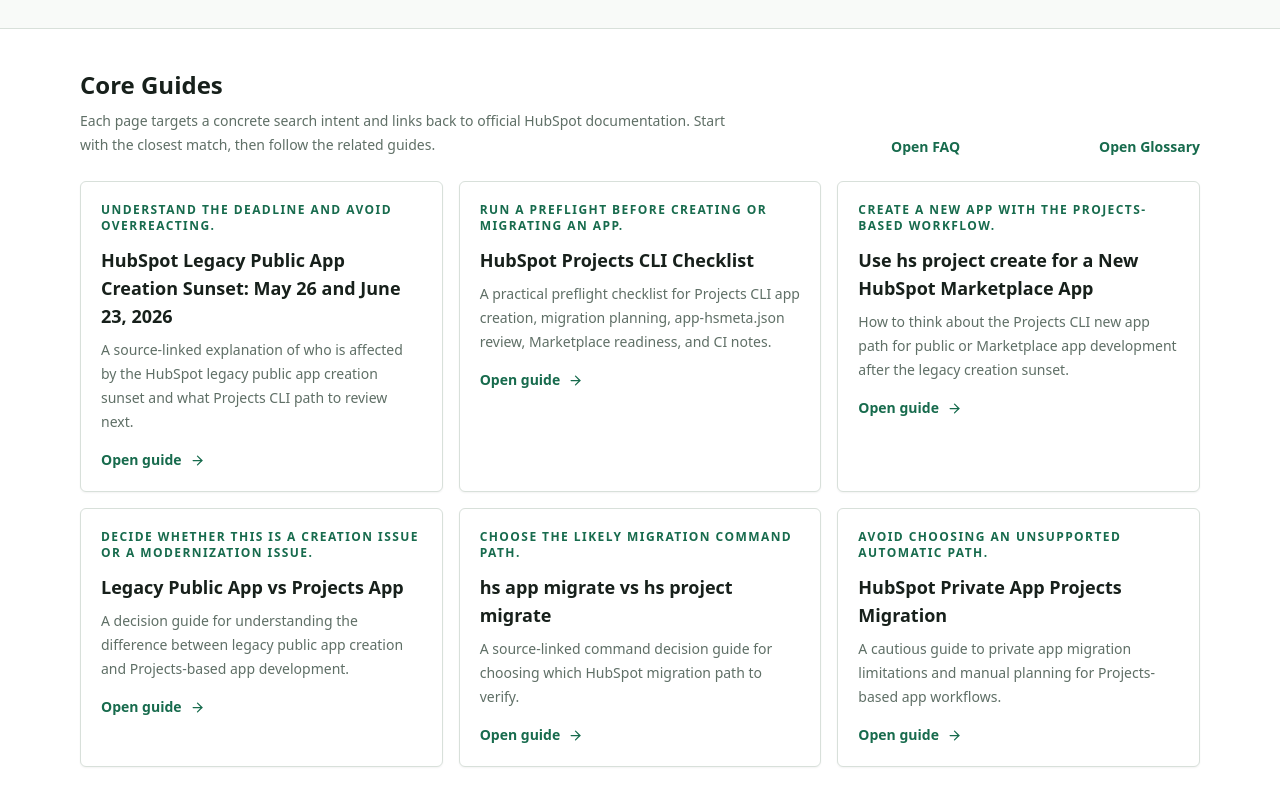
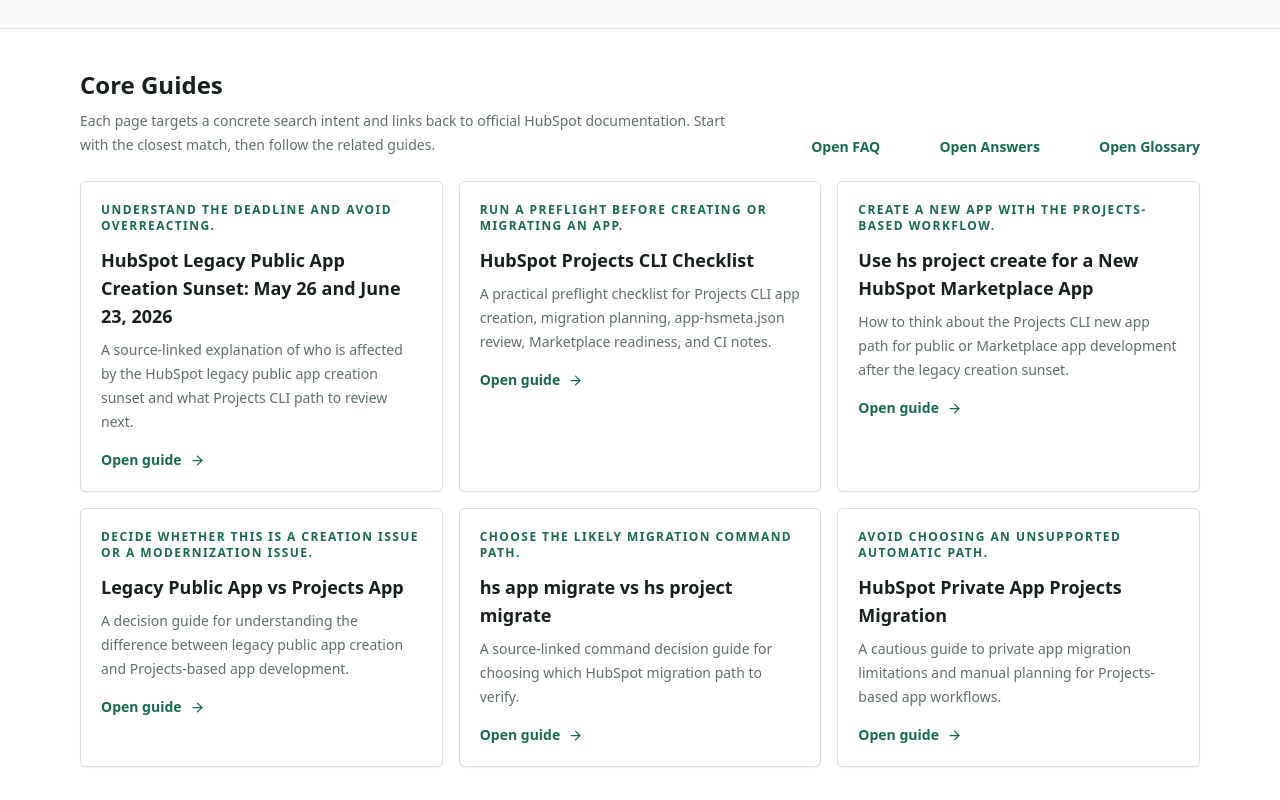
Before and after one commit to cjwzzz123-a11y/hubspot-projects-cli-skill-pack, a Next.js app: page / in a window 1280 px wide. Shown: the part 1760-2560 px from the top of the page. Built offline with nearby package versions, Linux system fonts and the light colour scheme; no server answers.

Commit message:
Add GEO answer hub

```diff
--- /dev/null
+++ b/app/answers.json/route.ts
@@ -0,0 +1,36 @@
+import { guidePages } from "@/data/guides";
+import { siteConfig } from "@/data/site";
+
+export const dynamic = "force-static";
+
+export function GET() {
+  const body = {
+    name: `${siteConfig.name} Answer Index`,
+    url: `${siteConfig.url}/answers`,
+    generatedFrom: `${siteConfig.url}/sitemap.xml`,
+    disclaimer: siteConfig.disclaimer,
+    keyBoundary:
+      "The May 26 and June 23, 2026 dates discussed here affect new legacy public app creation through the legacy Developer Platform UI. They should not be described as existing legacy public app shutdown dates under that specific sunset.",
+    pages: guidePages.map((page) => ({
+      title: page.title,
+      url: `${siteConfig.url}/${page.slug}`,
+      intent: page.intent,
+      lastSourceCheck: page.lastChecked,
+      summary: page.summary,
+      answerSnapshot: page.answerSnapshot || null,
+      claims: page.claims || [],
+      officialSources: page.sources,
+      faq: page.faqs || [],
+      naturalLanguageQuestions: [
+        page.title,
+        ...(page.faqs || []).map((faq) => faq.question),
+      ],
+    })),
+  };
+
+  return Response.json(body, {
+    headers: {
+      "cache-control": "public, max-age=0, must-revalidate",
+    },
+  });
+}
--- /dev/null
+++ b/app/answers/page.tsx
@@ -0,0 +1,165 @@
+import type { Metadata } from "next";
+import Link from "next/link";
+import { ArrowRight, MessageCircleQuestion } from "lucide-react";
+import { Disclaimer } from "@/components/disclaimer";
+import { guidePages } from "@/data/guides";
+import { siteConfig } from "@/data/site";
+
+export const metadata: Metadata = {
+  title: "HubSpot Projects CLI Answer Hub",
+  description:
+    "Direct answers, source boundaries, and official source links for HubSpot Projects CLI app creation and migration planning questions.",
+  alternates: {
+    canonical: "/answers",
+  },
+};
+
+const answerPages = guidePages.filter((page) => page.answerSnapshot);
+const faqItems = answerPages.map((page) => ({
+  question: page.title,
+  answer: page.answerSnapshot?.shortAnswer || page.summary,
+  url: `${siteConfig.url}/${page.slug}`,
+}));
+const naturalLanguageQuestions = answerPages.flatMap((page) =>
+  (page.faqs || []).map((faq) => ({
+    question: faq.question,
+    answer: faq.answer,
+    sourceTitle: page.title,
+    sourceSlug: page.slug,
+  })),
+);
+
+export default function AnswersPage() {
+  const breadcrumbJsonLd = {
+    "@context": "https://schema.org",
+    "@type": "BreadcrumbList",
+    itemListElement: [
+      {
+        "@type": "ListItem",
+        position: 1,
+        name: siteConfig.name,
+        item: siteConfig.url,
+      },
+      {
+        "@type": "ListItem",
+        position: 2,
+        name: "Answer Hub",
+        item: `${siteConfig.url}/answers`,
+      },
+    ],
+  };
+  const faqJsonLd = {
+    "@context": "https://schema.org",
+    "@type": "FAQPage",
+    mainEntity: faqItems.map((item) => ({
+      "@type": "Question",
+      name: item.question,
+      acceptedAnswer: {
+        "@type": "Answer",
+        text: item.answer,
+        url: item.url,
+      },
+    })),
+  };
+  const itemListJsonLd = {
+    "@context": "https://schema.org",
+    "@type": "ItemList",
+    name: "HubSpot Projects CLI direct answers",
+    itemListElement: answerPages.map((page, index) => ({
+      "@type": "ListItem",
+      position: index + 1,
+      name: page.title,
+      url: `${siteConfig.url}/${page.slug}`,
+    })),
+  };
+
+  return (
+    <main className="mx-auto max-w-6xl px-4 py-10">
+      <script type="application/ld+json" dangerouslySetInnerHTML={{ __html: JSON.stringify(breadcrumbJsonLd) }} />
+      <script type="application/ld+json" dangerouslySetInnerHTML={{ __html: JSON.stringify(faqJsonLd) }} />
+      <script type="application/ld+json" dangerouslySetInnerHTML={{ __html: JSON.stringify(itemListJsonLd) }} />
+
+      <section className="rounded-md border border-line bg-white p-7 shadow-sm">
+        <div className="flex flex-col gap-5 md:flex-row md:items-start">
+          <span className="flex h-12 w-12 shrink-0 items-center justify-center rounded-md bg-[#eaf6f1] text-primary">
+            <MessageCircleQuestion size={24} aria-hidden="true" />
+          </span>
+          <div className="min-w-0">
+            <p className="text-sm font-semibold uppercase tracking-[0.12em] text-primary">Answer index</p>
+            <h1 className="mt-2 text-3xl font-semibold leading-tight text-ink md:text-5xl">HubSpot Projects CLI Answer Hub</h1>
+            <p className="mt-4 max-w-3xl text-lg leading-8 text-muted">
+              Direct, source-linked answers for HubSpot Projects CLI app creation, migration planning, Marketplace readiness, and CRM card modernization questions.
+            </p>
+            <p className="mt-4 max-w-3xl text-sm leading-6 text-muted">
+              Each answer links to a full guide with an Answer Snapshot, Claim / Source Map, official HubSpot source links, and a compliance boundary.
+            </p>
+            <div className="mt-6">
+              <Disclaimer />
+            </div>
+          </div>
+        </div>
+      </section>
+
+      <section className="mt-8 rounded-md border border-line bg-white p-6 shadow-sm">
+        <h2 className="text-xl font-semibold text-ink">Machine-Readable Access</h2>
+        <p className="mt-3 text-sm leading-6 text-muted">
+          A JSON version of this answer index is available for crawlers, QA checks, and AI assistant workflows.
+        </p>
+        <Link href="/answers.json" className="mt-4 inline-flex items-center gap-2 text-sm font-semibold text-primary hover:text-ink">
+          Open answers.json
+          <ArrowRight size={15} aria-hidden="true" />
+        </Link>
+      </section>
+
+      <section className="mt-8 rounded-md border border-line bg-white p-6 shadow-sm">
+        <h2 className="text-xl font-semibold text-ink">Natural-Language Questions Covered</h2>
+        <p className="mt-3 text-sm leading-6 text-muted">
+          These are the question forms this site is designed to answer. Each answer points back to a fuller guide with official source links and a claim boundary.
+        </p>
+        <div className="mt-5 grid gap-3 md:grid-cols-2">
+          {naturalLanguageQuestions.slice(0, 24).map((item) => (
+            <Link key={`${item.sourceSlug}-${item.question}`} href={`/${item.sourceSlug}#faq`} className="rounded-md border border-line px-4 py-3 hover:border-primary">
+              <span className="block text-sm font-semibold text-ink">{item.question}</span>
+              <span className="mt-1 block text-xs leading-5 text-muted">{item.sourceTitle}</span>
+            </Link>
+          ))}
+        </div>
+      </section>
+
+      <section className="mt-8 grid gap-5">
+        {answerPages.map((page) => (
+          <article key={page.slug} className="rounded-md border border-line bg-white p-6 shadow-sm">
+            <p className="text-xs font-semibold uppercase tracking-[0.12em] text-primary">{page.intent}</p>
+            <h2 className="mt-2 text-2xl font-semibold text-ink">{page.title}</h2>
+            <p className="mt-4 text-base leading-7 text-ink">{page.answerSnapshot?.shortAnswer}</p>
+            <dl className="mt-5 grid gap-4 md:grid-cols-3">
+              <div>
+                <dt className="text-xs font-semibold uppercase tracking-[0.12em] text-primary">Applies To</dt>
+                <dd className="mt-1 text-sm leading-6 text-muted">{page.answerSnapshot?.appliesTo}</dd>
+              </div>
+              <div>
+                <dt className="text-xs font-semibold uppercase tracking-[0.12em] text-primary">Verify</dt>
+                <dd className="mt-1 text-sm leading-6 text-muted">{page.answerSnapshot?.verify}</dd>
+              </div>
+              <div>
+                <dt className="text-xs font-semibold uppercase tracking-[0.12em] text-primary">Boundary</dt>
+                <dd className="mt-1 text-sm leading-6 text-muted">{page.answerSnapshot?.boundary}</dd>
+              </div>
+            </dl>
+            <div className="mt-5 flex flex-wrap gap-3">
+              <Link href={`/${page.slug}`} className="inline-flex items-center gap-2 rounded-md bg-primary px-4 py-2 text-sm font-semibold text-white hover:bg-ink">
+                Read full guide
+                <ArrowRight size={15} aria-hidden="true" />
+              </Link>
+              {page.sources.slice(0, 2).map((source) => (
+                <a key={source.url} href={source.url} target="_blank" rel="noreferrer" className="inline-flex items-center rounded-md border border-line px-4 py-2 text-sm font-semibold text-ink hover:border-primary">
+                  {source.label}
+                </a>
+              ))}
+            </div>
+          </article>
+        ))}
+      </section>
+    </main>
+  );
+}
--- a/app/layout.tsx
+++ b/app/layout.tsx
@@ -13,6 +13,27 @@
     template: `%s | ${siteConfig.name}`,
   },
   description: siteConfig.description,
+  openGraph: {
+    title: `${siteConfig.name} | HubSpot Projects CLI Checklist`,
+    description: siteConfig.description,
+    url: siteConfig.url,
+    siteName: siteConfig.name,
+    images: [
+      {
+        url: "/assets/generated/projects-cli-skill-pack-hero.png",
+        width: 1672,
+        height: 941,
+        alt: "Projects CLI skill pack workflow cover",
+      },
+    ],
+    type: "website",
+  },
+  twitter: {
+    card: "summary_large_image",
+    title: `${siteConfig.name} | HubSpot Projects CLI Checklist`,
+    description: siteConfig.description,
+    images: ["/assets/generated/projects-cli-skill-pack-hero.png"],
+  },
   alternates: {
     canonical: "/",
   },
--- a/app/llms.txt/route.ts
+++ b/app/llms.txt/route.ts
@@ -32,6 +32,8 @@
 ## Core Pages
 
 - [Home](${siteConfig.url}): Guide hub, path finder, and product entry point.
+- [Answer Hub](${siteConfig.url}/answers): Direct answer index for Projects CLI app creation and migration planning questions.
+- [answers.json](${siteConfig.url}/answers.json): Machine-readable answer, claim, source, and FAQ index.
 - [Glossary](${siteConfig.url}/glossary): Source-linked definitions for Projects CLI and migration terms.
 - [Official source index](${siteConfig.url}/sources): HubSpot official documentation and changelog sources used by this guide.
 - [Skill Pack](${siteConfig.url}/skill-pack): Agent-ready workflow overview.
--- a/app/page.tsx
+++ b/app/page.tsx
@@ -131,6 +131,9 @@
             <Link href="/hubspot-projects-cli-faq" className="text-sm font-semibold text-primary hover:text-ink">
               Open FAQ
             </Link>
+            <Link href="/answers" className="text-sm font-semibold text-primary hover:text-ink">
+              Open Answers
+            </Link>
             <Link href="/glossary" className="text-sm font-semibold text-primary hover:text-ink">
               Open Glossary
             </Link>
--- a/app/sitemap.ts
+++ b/app/sitemap.ts
@@ -4,7 +4,7 @@
 
 export default function sitemap(): MetadataRoute.Sitemap {
   const now = new Date();
-  const staticRoutes = ["", "skill-pack", "gumroad", "download-kit", "glossary", "sources", "llms.txt"];
+  const staticRoutes = ["", "skill-pack", "gumroad", "download-kit", "glossary", "sources", "answers", "answers.json", "llms.txt"];
   return [
     ...staticRoutes.map((route) => ({
       url: `${siteConfig.url}/${route}`.replace(/\/$/, ""),
--- a/components/footer.tsx
+++ b/components/footer.tsx
@@ -11,6 +11,7 @@
         </div>
         <nav className="flex flex-wrap gap-4 md:justify-end">
           <Link href="/updates">Updates</Link>
+          <Link href="/answers">Answers</Link>
           <Link href="/sources">Sources</Link>
           <Link href="/glossary">Glossary</Link>
           <Link href="/llms.txt">llms.txt</Link>
--- a/components/header.tsx
+++ b/components/header.tsx
@@ -22,6 +22,9 @@
           <Link href="/skill-pack" className="hover:text-ink">
             Skill Pack
           </Link>
+          <Link href="/answers" className="hover:text-ink">
+            Answers
+          </Link>
           <Link href="/glossary" className="hover:text-ink">
             Glossary
           </Link>
```
Also changed, not shown: 1 other file (tests, documents, lock files or other folders).
